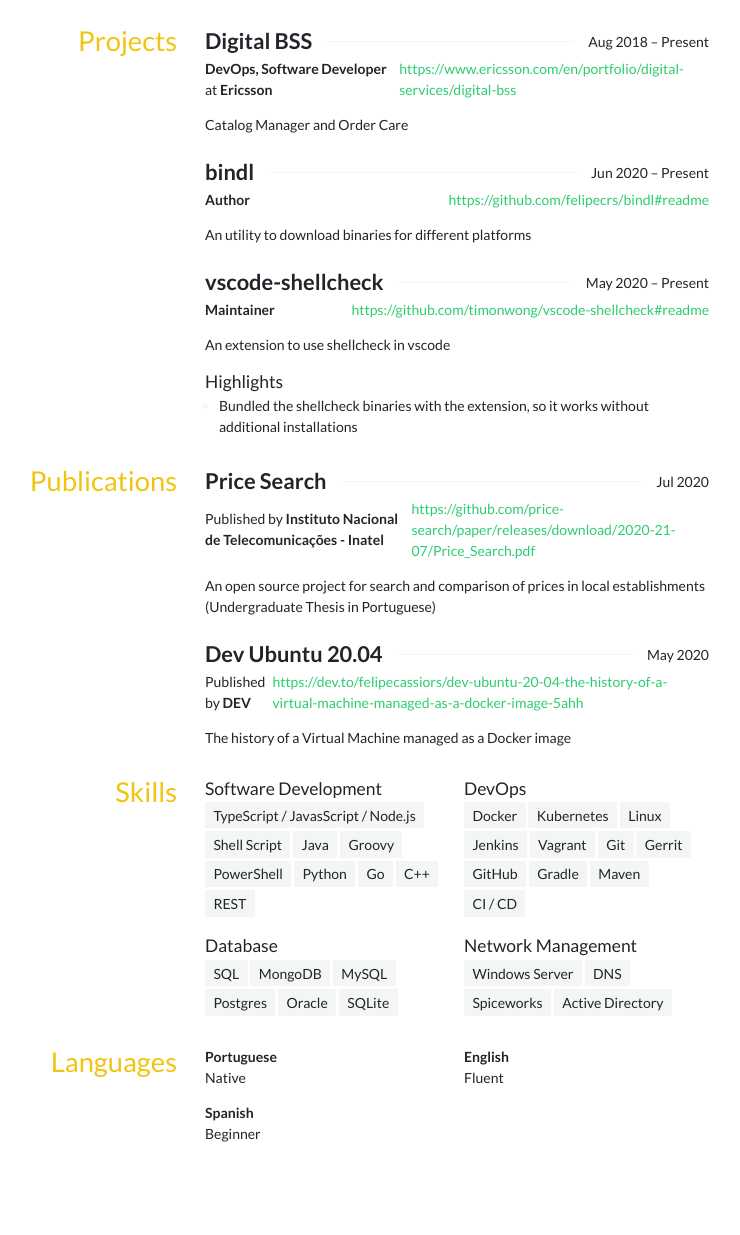
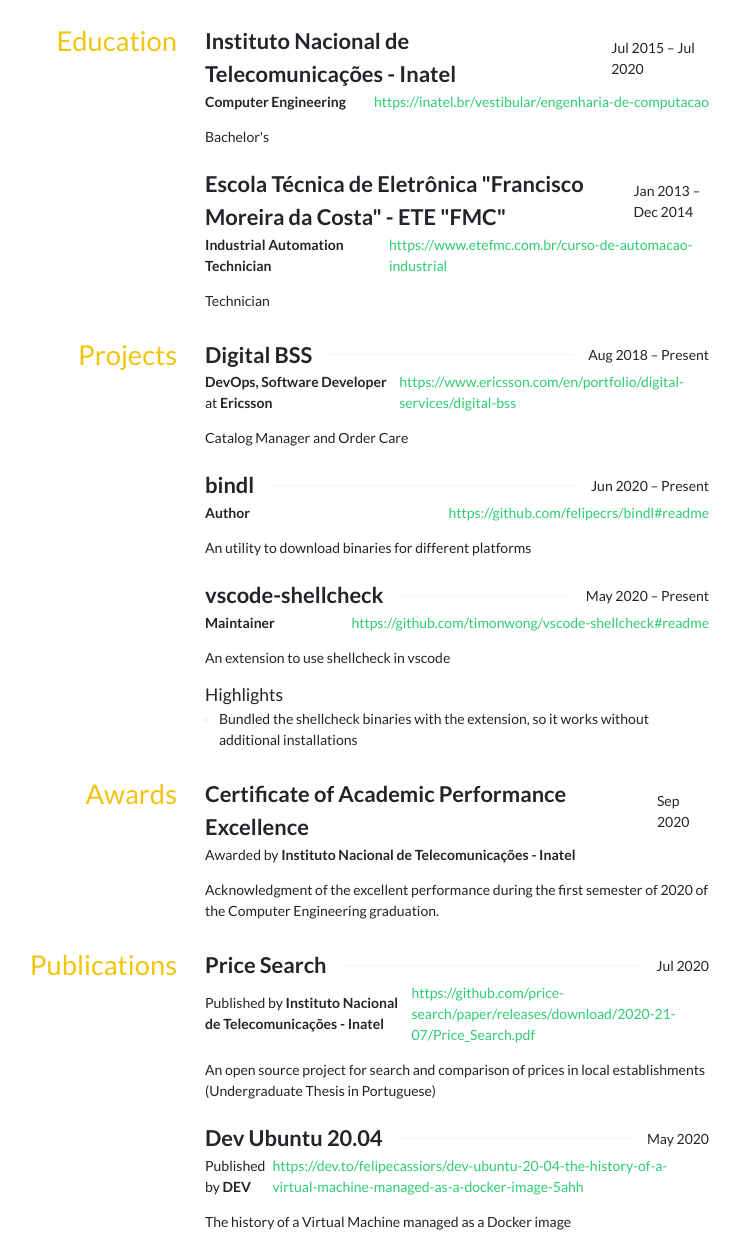
Before and after one commit to felipecrs/resume, a plain HTML site: page index.html in a window 1280 px wide. Shown: the part 1001-2236 px from the top of the page, without its empty margins (281-1021 px from the left). Before the commit the page ends 2201 px from the top, so only its background shows below. Drawn offline with Linux system fonts and the light colour scheme.

Commit message:
deploy: 81f20704811e3cf70618a0c3363a9576615fbe58

```diff
--- a/index.html
+++ b/index.html
@@ -288,7 +288,7 @@
                   <strong>System Specialist</strong>
                   <a href="https://inatel.br/icc">https://inatel.br/icc</a>
               </div>
-                <p>Software Development for Ericsson focused on CI / CD and Cloud-Native technologies.</p>
+                <p>Software Development for Ericsson focused on CI/CD and Cloud-Native technologies.</p>
             </article>
             <article>
               <div class="spaced-list">
@@ -302,7 +302,7 @@
                   <strong>System Specialist Intern</strong>
                   <a href="https://inatel.br/icc">https://inatel.br/icc</a>
               </div>
-                <p>Software Development Internship for Ericsson, embracing web back-end and CI / CD technologies.</p>
+                <p>Software Development Internship for Ericsson, embracing web back-end and CI/CD technologies.</p>
             </article>
             <article>
               <div class="spaced-list">
@@ -319,6 +319,39 @@
             </article>
         </div>
       </section>
+      <section id="education">
+        <h3>Education</h3>
+        <div class="stack">
+            <article>
+              <div class="spaced-list">
+                <h4>Instituto Nacional de Telecomunicações - Inatel</h4>
+                <span>
+                  <time datetime="2015-07-01">Jul 2015</time> –
+                  <time datetime="2020-07-26">Jul 2020</time>
+                </span>
+              </div>
+              <div class="spaced-list">
+                  <strong>Computer Engineering</strong>
+                  <a href="https://inatel.br/vestibular/engenharia-de-computacao">https://inatel.br/vestibular/engenharia-de-computacao</a>
+              </div>
+                <p>Bachelor&#x27;s</p>
+            </article>
+            <article>
+              <div class="spaced-list">
+                <h4>Escola Técnica de Eletrônica &quot;Francisco Moreira da Costa&quot; - ETE &quot;FMC&quot;</h4>
+                <span>
+                  <time datetime="2013-01-01">Jan 2013</time> –
+                  <time datetime="2014-12-31">Dec 2014</time>
+                </span>
+              </div>
+              <div class="spaced-list">
+                  <strong>Industrial Automation Technician</strong>
+                  <a href="https://www.etefmc.com.br/curso-de-automacao-industrial">https://www.etefmc.com.br/curso-de-automacao-industrial</a>
+              </div>
+                <p>Technician</p>
+            </article>
+        </div>
+      </section>
       <section id="projects">
         <h3>Projects</h3>
         <div class="stack">
@@ -332,7 +365,7 @@
               </div>
               <div class="spaced-list">
                 <span>
-                  <strong>DevOps, Software Developer</strong>
+                    <strong>DevOps, Software Developer</strong>
                     at <strong>Ericsson</strong>
                 </span>
                   <a href="https://www.ericsson.com/en/portfolio/digital-services/digital-bss">https://www.ericsson.com/en/portfolio/digital-services/digital-bss</a>
@@ -349,7 +382,7 @@
               </div>
               <div class="spaced-list">
                 <span>
-                  <strong>Author</strong>
+                    <strong>Author</strong>
                 </span>
                   <a href="https://github.com/felipecrs/bindl#readme">https://github.com/felipecrs/bindl#readme</a>
               </div>
@@ -365,7 +398,7 @@
               </div>
               <div class="spaced-list">
                 <span>
-                  <strong>Maintainer</strong>
+                    <strong>Maintainer</strong>
                 </span>
                   <a href="https://github.com/timonwong/vscode-shellcheck#readme">https://github.com/timonwong/vscode-shellcheck#readme</a>
               </div>
@@ -374,6 +407,23 @@
                 <ul>
                     <li>Bundled the shellcheck binaries with the extension, so it works without additional installations</li>
                 </ul>
+            </article>
+        </div>
+      </section>
+      <section id="awards">
+        <h3>Awards</h3>
+        <div class="stack">
+            <article>
+              <div class="spaced-list">
+                <h4>Certificate of Academic Performance Excellence</h4>
+                  <time datetime="2020-09-14">Sep 2020</time>
+              </div>
+              <div class="spaced-list">
+                  <div>
+                    Awarded by <strong>Instituto Nacional de Telecomunicações - Inatel</strong>
+                  </div>
+              </div>
+                <p>Acknowledgment of the excellent performance during the first semester of 2020 of the Computer Engineering graduation.</p>
             </article>
         </div>
       </section>
@@ -414,7 +464,7 @@
             <div>
                 <h5>Software Development</h5>
                 <ul class="tag-list">
-                    <li>TypeScript / JavasScript / Node.js</li>
+                    <li>TypeScript/JavasScript/Node.js</li>
                     <li>Shell Script</li>
                     <li>Java</li>
                     <li>Groovy</li>
@@ -438,7 +488,7 @@
                     <li>GitHub</li>
                     <li>Gradle</li>
                     <li>Maven</li>
-                    <li>CI / CD</li>
+                    <li>CI/CD</li>
                 </ul>
             </div>
             <div>
@@ -474,10 +524,6 @@
                 <h6>English</h6>
               Fluent
             </div>
-            <div>
-                <h6>Spanish</h6>
-              Beginner
-            </div>
         </div>
       </section>
   </body>
```
